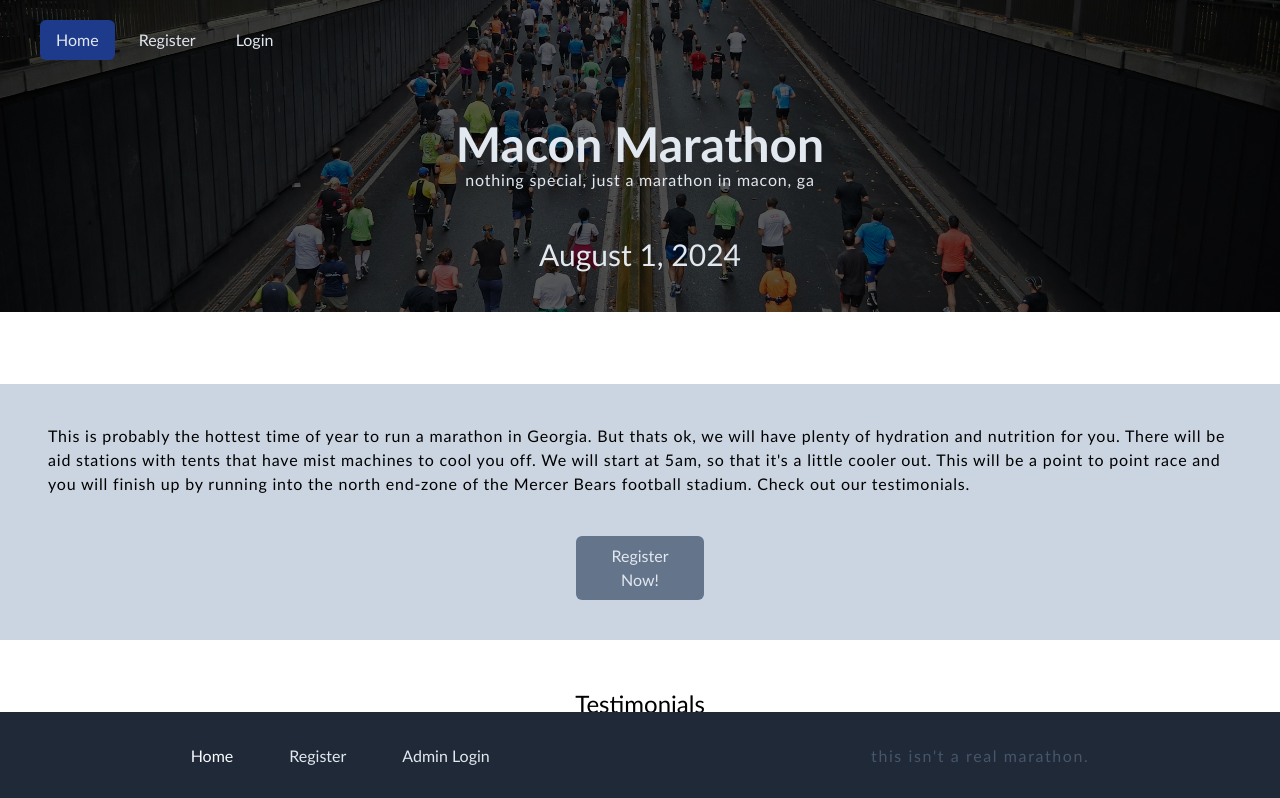
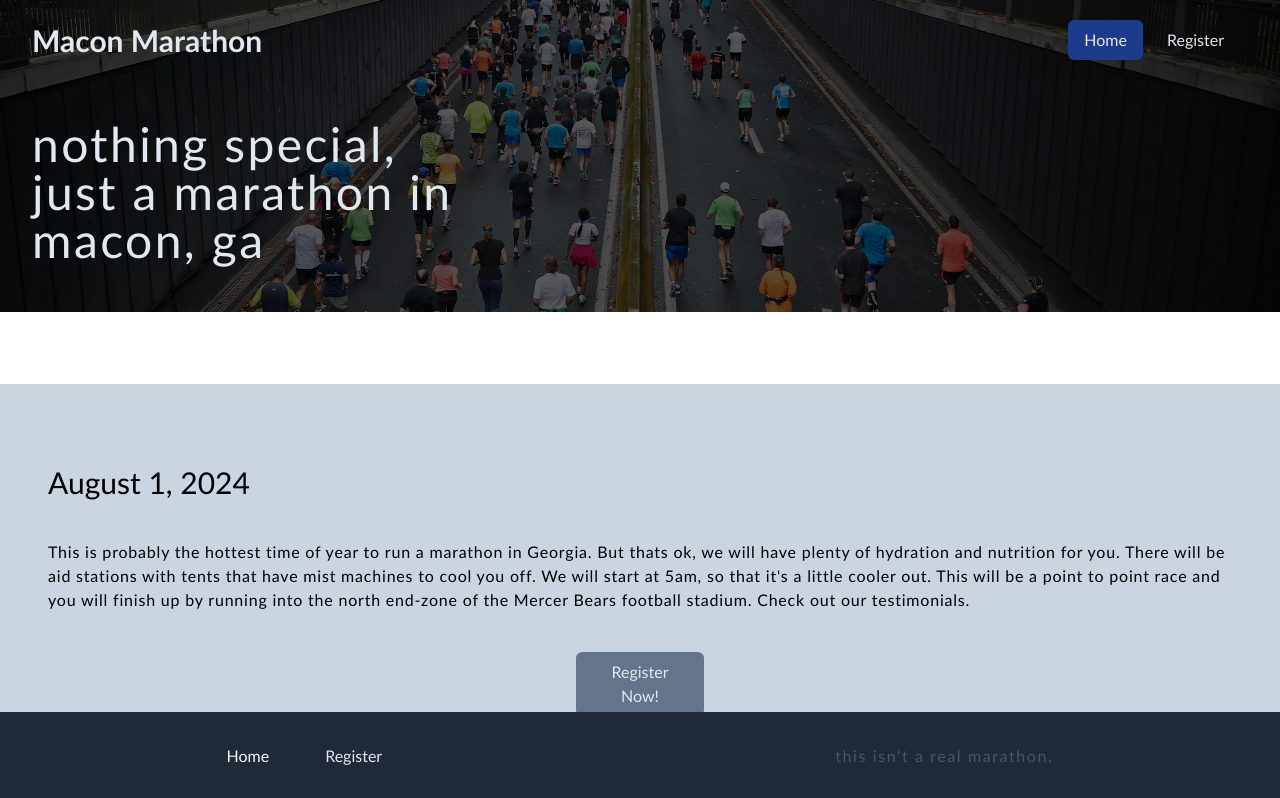
Before and after one commit to joelyles/race-registration-app, a React (Vite) app: page / in a window 1280 px wide. Shown: the top 798 px of the page. Built offline with nearby package versions, Linux system fonts and the light colour scheme.

Commit message:
header, nav, hero, and about updates and style

```diff
--- a/src/components/About.jsx
+++ b/src/components/About.jsx
@@ -5,6 +5,7 @@ const About = () => {
   return (
     <div className="flex h-auto bg-slate-300 border-t-slate-700">
       <div className="flex flex-col items-left py-10 px-12 mx-auto max-w-7xl">
+        <div className="flex text-2xl md:text-3xl py-10">August 1, 2024</div>
        <p className="tracking-wider pb-10">This is probably the hottest time of year to run a marathon in Georgia. But thats ok, we will have plenty of hydration and nutrition for you. There will be aid stations with tents that have mist machines to cool you off. We will start at 5am, so that it's a little cooler out. This will be a point to point race and you will finish up by running into the north end-zone of the Mercer Bears football stadium. Check out our testimonials.</p>
        <div className="flex">
        <Link to="/register" className="flex mx-auto max-w-32 text-center bg-slate-500 text-slate-200 px-4 py-2 rounded-md hover:bg-blue-900">Register Now!</Link>
--- a/src/components/Footer.jsx
+++ b/src/components/Footer.jsx
@@ -10,7 +10,7 @@ const Footer = () => {
           <div className="flex gap-2 mt-2">
             <HomeButton />
             <RegisterButton />
-            <LoginButton />
+            {/* <LoginButton /> */}
           </div>
         </div>
         <div className="mx-auto flex items-center justify-center">
--- a/src/components/Hero.jsx
+++ b/src/components/Hero.jsx
@@ -10,12 +10,11 @@ const Hero = () => {
         <Navigation />
         </div>
         <div className="backdrop-brightness-35 mx-auto pt-10 px-2 sm:px-6 md:px-8">
-          <div className="flex flex-col items-center justify-between max-w-6xl sm:m-auto h-48 sm:h-48 md:h-48">
-            <div className="flex flex-col items-center">
-              <div className="text-4xl font-semibold md:text-5xl text-slate-200">Macon Marathon</div>
-              <div className="hidden md:block tracking-wider text-slate-200">nothing special, just a marathon in macon, ga</div>
+          <div className="flex flex-col items-right justify-between max-w-lg  h-48 sm:h-48 md:h-48">
+            <div className="flex flex-col">
+              {/* <div className="text-4xl font-semibold md:text-5xl text-slate-200">Macon Marathon</div> */}
+              <div className="hidden md:block tracking-wider text-slate-200 text-5xl ">nothing special, <br/> just a marathon in macon, ga</div>
             </div>
-            <div className="flex text-2xl md:text-3xl py-10 text-slate-200">August 1, 2024</div>
           </div>
         </div>
       </section>
--- a/src/components/Navigation.jsx
+++ b/src/components/Navigation.jsx
@@ -11,11 +11,12 @@ const Navigation = () => {
     <section className="bg-transparent">
       <div className="mx-auto max-w-7xl px-2 sm:px-6 md:px-8">
         <div className="flex h-20 items-center justify-between">
-          <div className="flex flex-1 items-center justify-left">
+          <p className="text-4xl font-semibold md:text-3xl text-slate-200">Macon Marathon</p>
+          <div className="flex flex-2 items-center justify-left">
             <div className="flex mx-2 space-x-2">
               <NavLink to="/" className={activeLink}>Home</NavLink>
               <NavLink to="/register" className={activeLink}>Register</NavLink>
-              <NavLink to="/login" className={activeLink}>Login</NavLink>
+              {/* <NavLink to="/login" className={activeLink}>Login</NavLink> */}
             </div>
             {/* <NavLink to="/"  className="hidden sm:block ml-auto text-3xl font-semibold">Macon Marathon</NavLink> */}
           </div>
```
